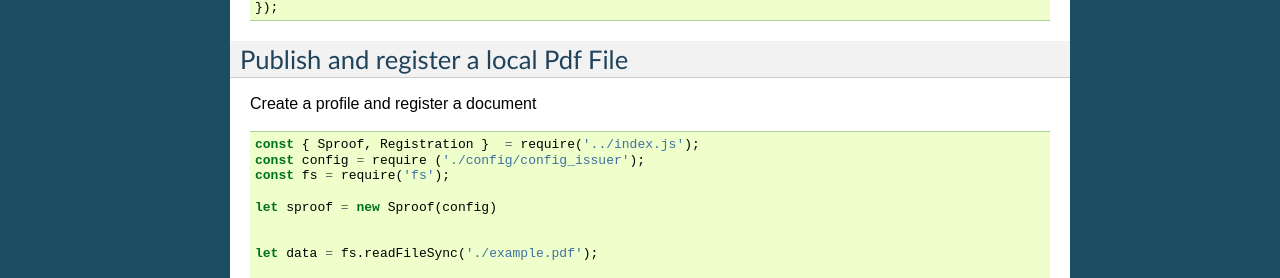
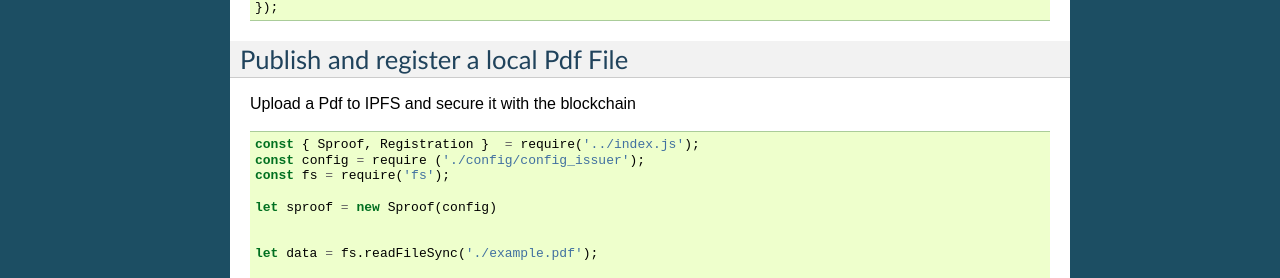
Before and after one commit to sproof/docs, a Sphinx documentation site: the page built from docs/examples.rst, in a window 1280 px wide. Shown: the part 1117-1395 px from the top of the page. Built offline with Sphinx 7.4.7, drawn with Linux system fonts in a browser that asks for light colours.

Commit message:
fix typo

```diff
--- a/docs/examples.rst
+++ b/docs/examples.rst
@@ -75,7 +75,7 @@ Create a profile and register a document
 Publish and register a local Pdf File
 =====================
 
-Create a profile and register a document
+Upload a Pdf to IPFS and secure it with the blockchain
 
 .. code-block:: javascript
 
```
